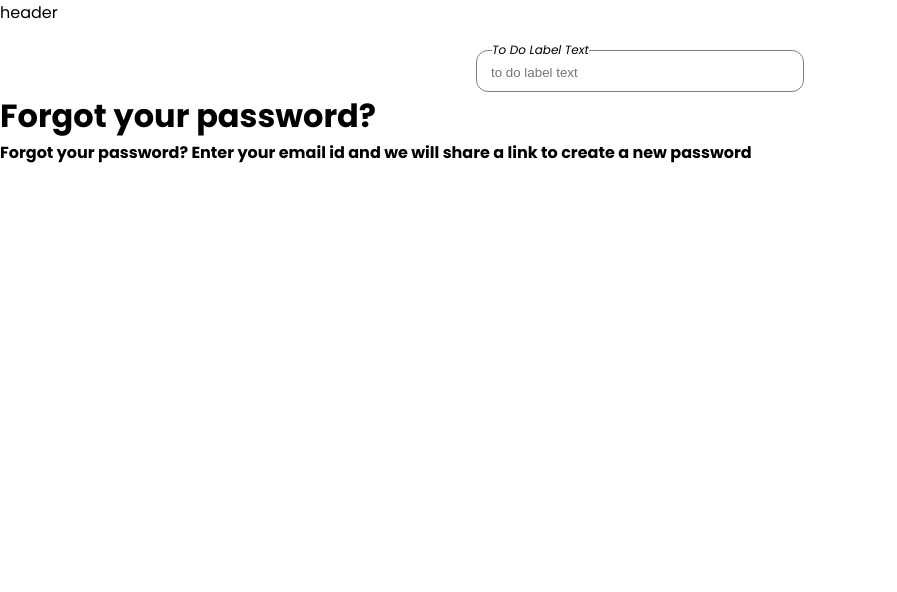
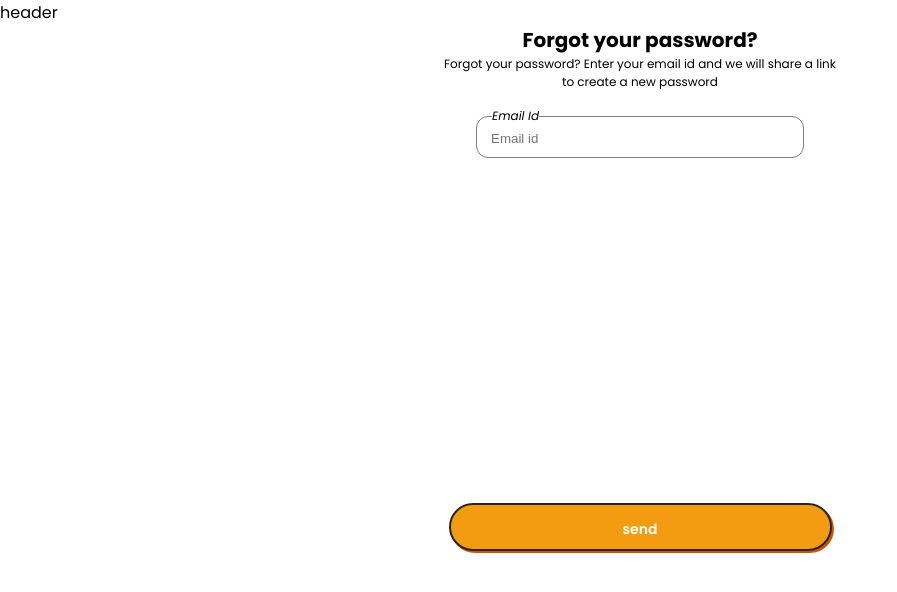
Before and after one commit to yaya2222/team4, a React (Create React App) app: page /test in a window 1280 px wide. Shown: the top 592 px of the page, without its empty margins (0-897 px from the left). Built offline with nearby package versions, Linux system fonts and the light colour scheme.

Commit message:
forgot password

```diff
--- a/src/components/common/Button w140-OR-w383 Link/index.jsx
+++ b/src/components/common/Button w140-OR-w383 Link/index.jsx
@@ -21,7 +21,7 @@ function Button_w140_w383_Link(props){
     :<button
     className={`${styles.Button} ${props.white? styles.White:""} ${props.small? styles.small:""}`}
     onClick={props.onClick}>
-        <span className={styles.text}>{props.text}gsdffgdf</span>
+        <span className={styles.text}>{props.text}</span>
         </button>}
     </>
 }
--- a/src/components/test/Test.js
+++ b/src/components/test/Test.js
@@ -1,8 +1,8 @@
-import Temp from "../../pages-order/signup/ForgotPassword"
+import ForgotPassword from "../../pages-order/signup/ForgotPassword"
 
 function Test(){
     return <>
-    <Temp/>
+<ForgotPassword/>
     </>
 }
 
--- a/src/pages-order/signup/ForgotPassword/index.jsx
+++ b/src/pages-order/signup/ForgotPassword/index.jsx
@@ -1,17 +1,44 @@
 import InputTypes from '../../../components/common/inputTypes'
+import Button_w140_w383_Link from '../../../components/common/Button w140-OR-w383 Link'
 import styles from './style.module.css'
+import { useState } from 'react'
 
-// Creator : Team A - Shahar
-function Temp(){
-    return <>
-    <InputTypes type ="email" description="to do label text"></InputTypes>
-    <div>
-        <h1>Forgot your password?</h1>
-        <h4>Forgot your password?
-Enter your email id and we will share a link to create a new password</h4>
+// Creator : Team 3 - yossi
+function ForgotPassword(){
+    const[form,setForm]=useState()
+    function change(e){
+        setForm({...form,[e.target.name]:e.target.value
+        })
+
+    }
+
+    function submit(e){
+
+        e.preventDefault()
+        console.log(form);
+        e.target.reset()
+    }
+    return (<>
+    <div className={styles.div}>
+
+        <h2 className={styles.h2}>
+            Forgot your password?</h2>
+        <p className={styles.p} >
+            Forgot your password?
+Enter your email id and we will share a link <br/> to create a new password</p>
+
+    <form onSubmit={submit} >
+    <InputTypes
+    onChange={change}
+    type ="Email" description="Email id" name="Email"/>
+    <div className={styles.divbutton}>
+    < Button_w140_w383_Link type="submit" text="send"
+    />
     </div>
-    </>
+    </form>
+    </div>
+    </>)
 }
 
 
-export default Temp
+export default ForgotPassword
--- a/src/pages-order/signup/ForgotPassword/style.module.css
+++ b/src/pages-order/signup/ForgotPassword/style.module.css
@@ -0,0 +1,17 @@
+.div{
+    text-align: center;
+    display: flex;
+    flex-direction: column;
+    align-items: center;
+    height: 100%;
+}
+.h2{
+    font-size: 20px;
+}
+.p{
+    font-size: 12px;
+    font-style: normal;
+}
+.divbutton{
+   margin-top: 90%;
+}
```
